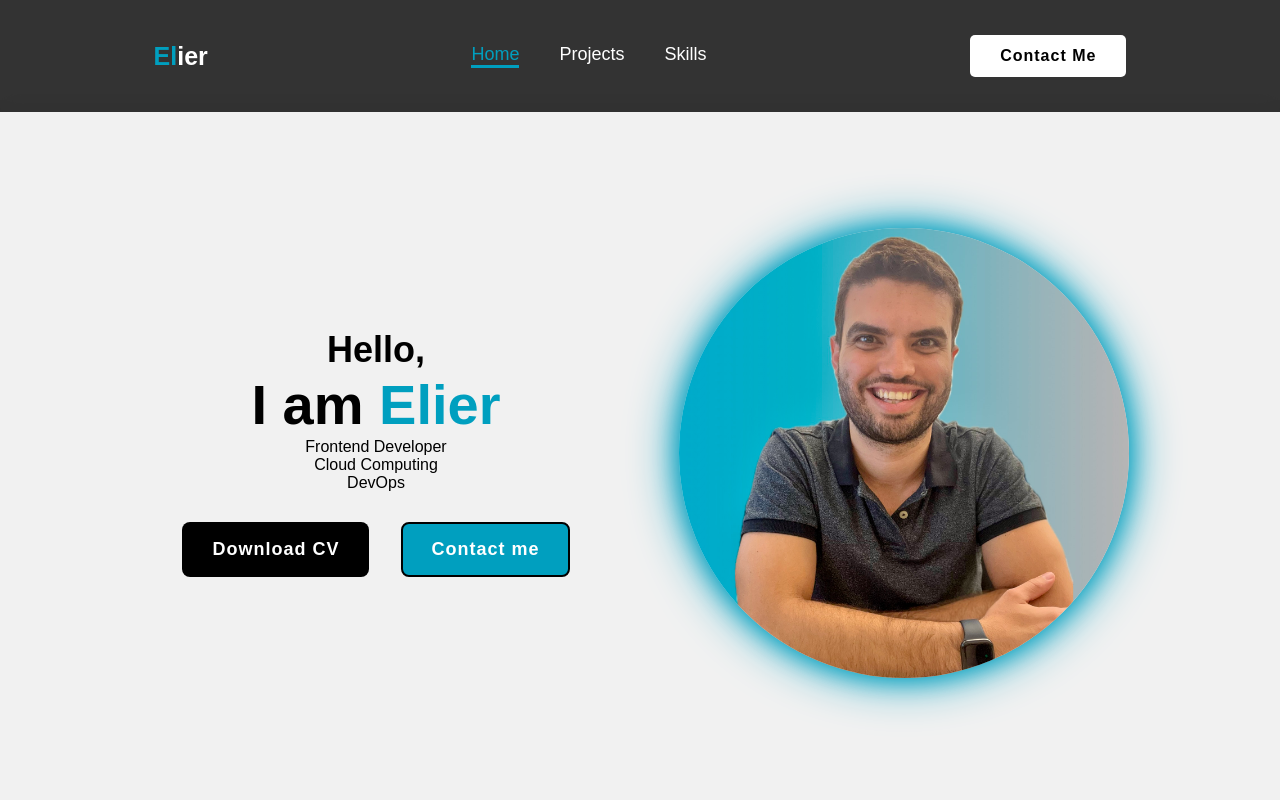
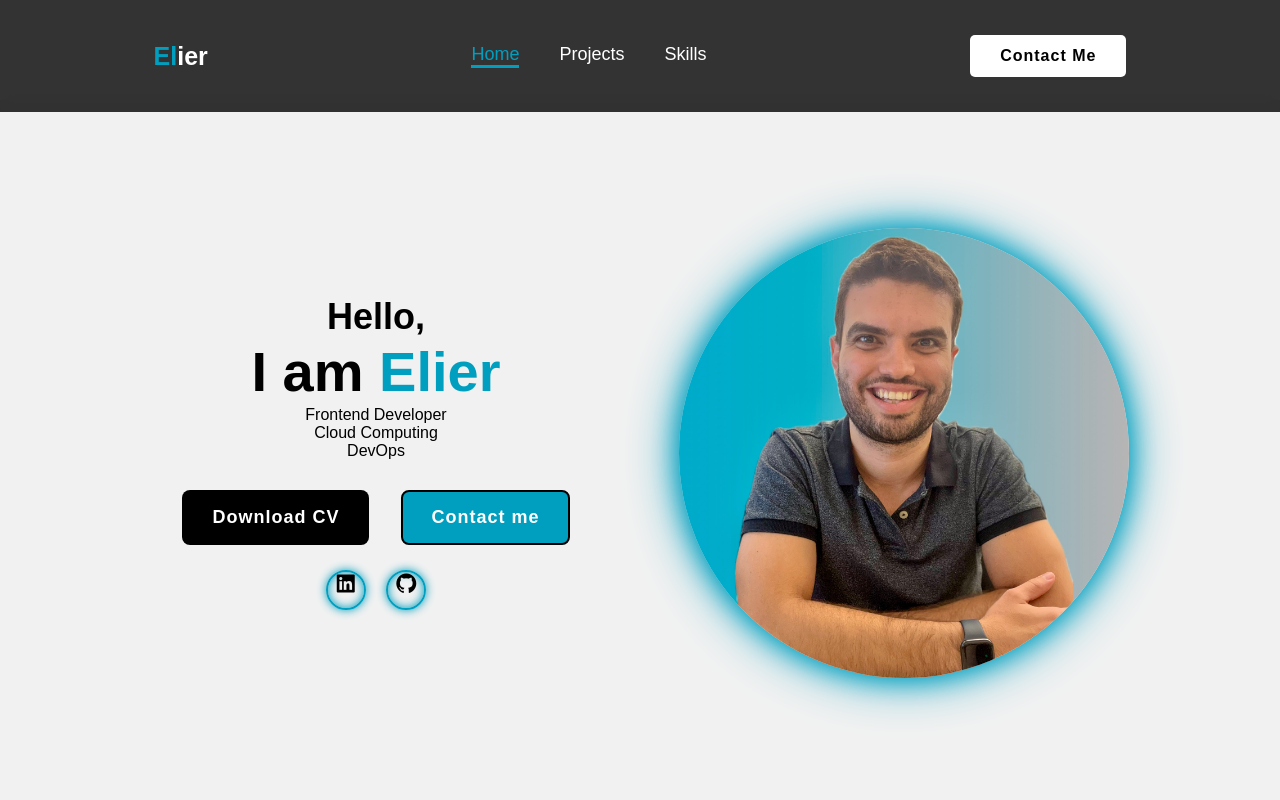
Before and after one commit to ElierEstopinan/Portfolio-Website, a plain HTML site: page index.html in a window 1280 px wide. Shown: the top 800 px of the page. Drawn offline with nearby package versions, Linux system fonts and the light colour scheme.

Commit message:
new socials under header

```diff
--- a/index.html
+++ b/index.html
@@ -36,6 +36,12 @@
                 <button class="btn-1"> Download CV</button>
                 <button class="btn-2"> Contact me</button>
             </div>
+
+            <div class="social">
+              <a href="https://www.linkedin.com/in/elier-estopinan-132a491b2/"><i class='bx bxl-linkedin-square'></i></a>
+              <a href="https://github.com/ElierEstopinan/"><i class='bx bxl-github'></i></a>
+            </div>
+
         </div>
         <div class="img-box">
             <img src="profile_pic.jpeg" alt="">
@@ -325,7 +331,8 @@
     <!-- Footer Section -->
     <footer class="footer">
         <div class="social">
-            <a href="#"><i class='bx bxl-linkedin-square'></i></a>
+            <a href="https://www.linkedin.com/in/elier-estopinan-132a491b2/"><i class='bx bxl-linkedin-square'></i></a>
+            <a href="https://github.com/ElierEstopinan/"><i class='bx bxl-github'></i></a>
         </div>
         <ul class="list">
             <li><a href="#"> Home</a></li>
--- a/style.css
+++ b/style.css
@@ -206,6 +206,33 @@ span {
   max-width: 450px; /* Limit max width */
   box-shadow: 0 0 25px #009fbf, 0 0 50px #009fbf;
   border-radius: 50%;
+}
+
+.home .social {
+  text-align: center;
+  padding-top: 25px;
+  color: black;
+}
+
+.home .social a {
+  font-size: 24px;
+  color: black;
+  border: 2px solid #009fbf;
+  width: 40px;
+  height: 40px;
+  line-height: 28px;
+  display: inline-block;
+  text-align: center;
+  border-radius: 50%;
+  margin: 0 8px;
+  box-shadow: inset 0 0 10px #009fbf, 0 0 10px #009fbf;
+  transition: 0.3s ease;
+}
+
+.home .social a:hover {
+  transform: scale(1.2) translateY(-10px);
+  color: #009fbf;
+  border: 2px solid black;
 }
 
 @media (max-width: 768px) {
```
